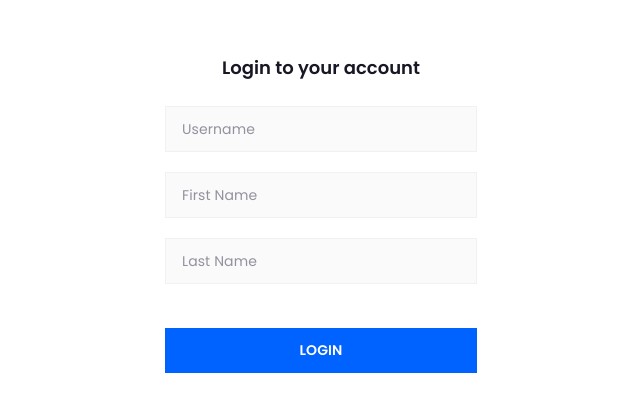
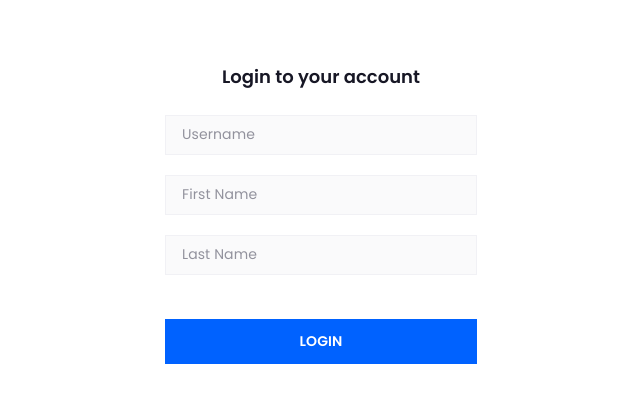
Before and after one commit to tigerabrodi/qooper-react-exercise, a React (Vite) app: page /signin in a window 1280 px wide. Shown: the part 187-598 px from the top of the page, without its empty margins (319-959 px from the left). Built offline with nearby package versions, Linux system fonts and the light colour scheme; no server answers.

Commit message:
refactor(input): use height instead of padding at y axis
Looks more aligned with Figma.

```diff
--- a/src/components/input/Input.tsx
+++ b/src/components/input/Input.tsx
@@ -24,8 +24,9 @@ const StyledInput = styled.input<StyledInputProps>`
       $hasError ? theme.colors.red : theme.colors.grayMedium};
 
   background-color: ${({ theme }) => theme.colors.grayLight};
+  padding: 0 16px;
+  height: 40px;
 
-  padding: 12px 16px;
   &::placeholder {
     color: ${({ theme }) => theme.colors.grayDark};
   }
```
